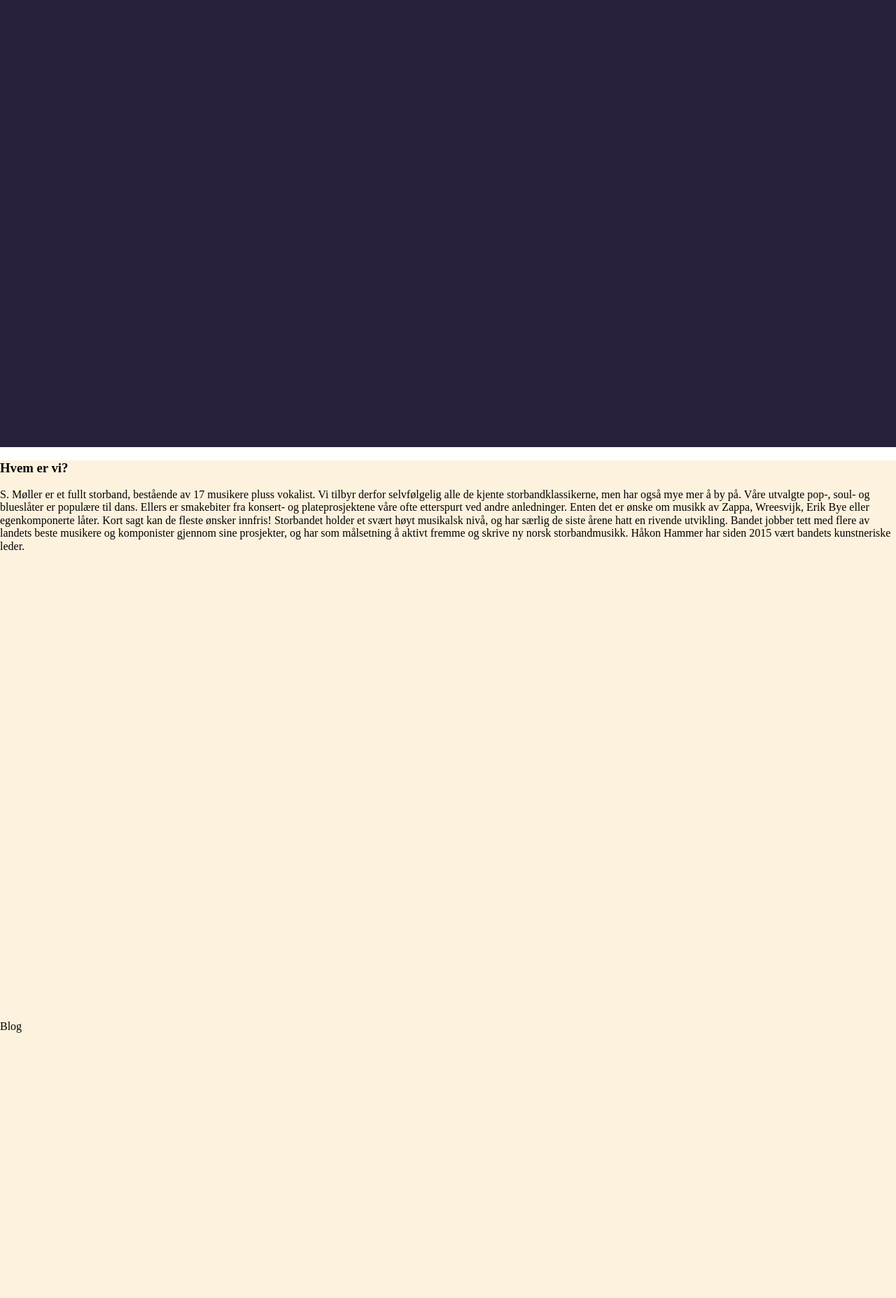
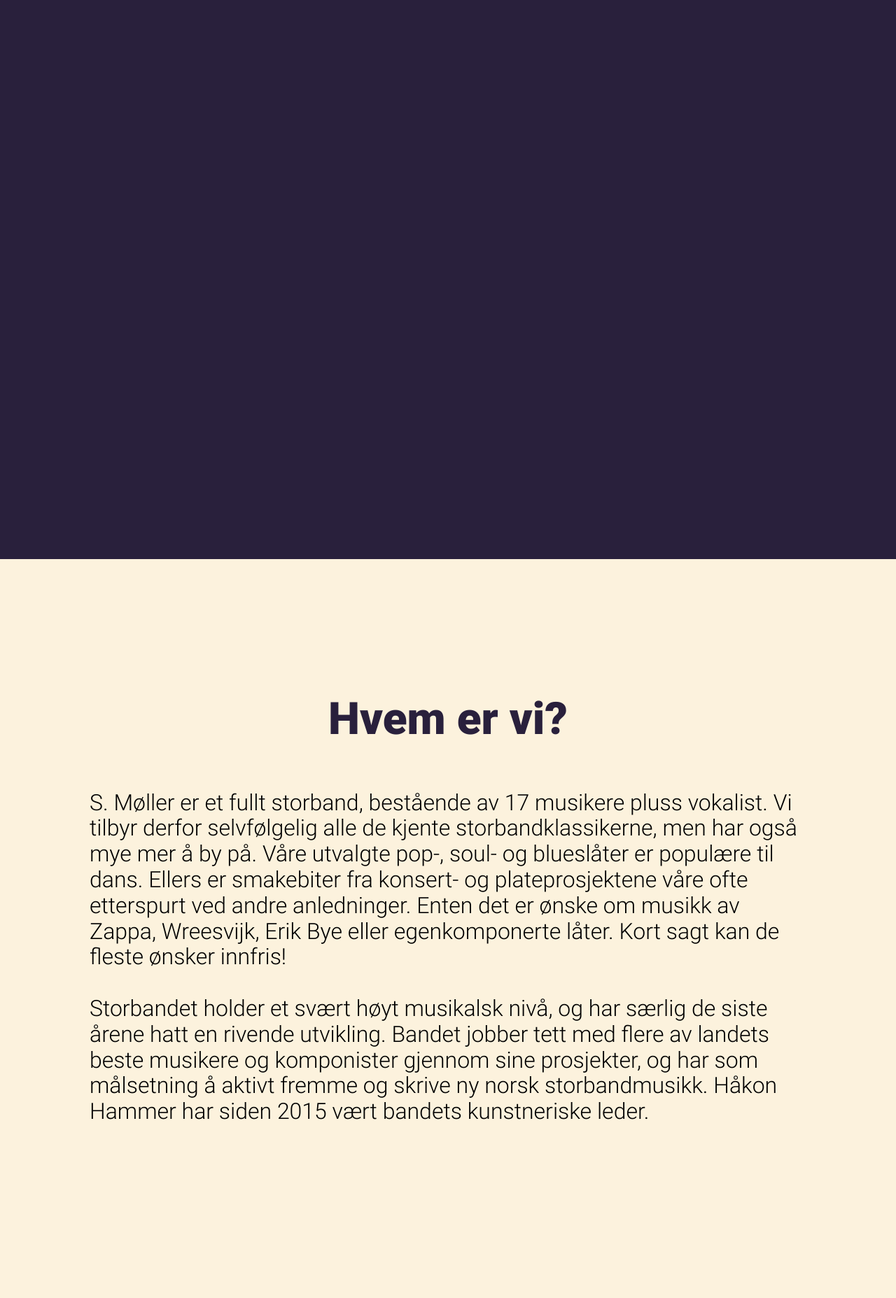
Before and after one commit to henninghalv/smollerweb, a PHP site: page / in a window 1280 px wide. Shown: the part 1761-3616 px from the top of the page at 70% size. Run offline with PHP 8.4, Linux system fonts and the light colour scheme.

Commit message:
Add a cover photo, styled text sections

```diff
--- a/frontend/css/style.css
+++ b/frontend/css/style.css
@@ -1,21 +1,26 @@
 /* Variables */
 
 :root {
-    --main-bg-color: #29203C;
-    --secondary-bg-color: #FCF2DD;
-    --main-button-color: #F8F8F8;
+  --main-bg-color: #29203c;
+  --secondary-bg-color: #fcf2dd;
+  --main-button-color: #f8f8f8;
   --main-text-color: #000000;
   --main-text-font: 'Roboto', sans-serif;
 }
 
 /* General styles, regardless of screen size */
 
+html,
+body {
+  font-family: var(--main-text-font);
+  color: var(--main-text-color);
+}
+
 nav a {
   text-decoration: none;
-    font-family: var(--main-text-font);
-    font-size: 18;
+  color: var(--main-text-color);
+  font-size: 18pt;
   font-weight: bold;
-    color: var(--main-text-color);
 }
 
 nav.non-mobile {
@@ -37,7 +42,6 @@
   padding: 0;
 }
 
-
 section {
   height: 100vh;
 }
@@ -49,6 +53,33 @@
 
 section.secondary {
   background-color: var(--secondary-bg-color);
+}
+
+section.text-section {
+  padding: 10%;
+}
+
+section.image-section {
+  position: relative;
+  height: auto;
+}
+
+section.image-section img {
+  display: block;
+  opacity: 0.3;
+  width: 100%;
+}
+
+section.image-section p {
+  position: absolute;
+  top: 50%;
+  left: 50%;
+  transform: translate(-50%, -50%);
+  color: var(--main-bg-color);
+  width: 100%;
+  text-align: center;
+  font-weight: 900;
+  margin: 0;
 }
 
 .main-logo-container {
@@ -67,11 +98,21 @@
   height: 40vh;
 }
 
-/* Extra small devices (phones, 600px and down) */
+h3 {
+  color: var(--main-bg-color);
+  font-size: 32pt;
+  font-weight: 900;
+  text-align: center;
+}
 
+p {
+  font-size: 14pt;
+  font-weight: 300;
+}
 
 /* Small devices (portrait tablets and large phones, 600px and up) */
-@media only screen and (min-width: 600px) {}
+@media only screen and (min-width: 600px) {
+}
 
 /* Medium devices (landscape tablets, 768px and up) */
 @media only screen and (min-width: 768px) {
@@ -85,7 +126,16 @@
 }
 
 /* Large devices (laptops/desktops, 992px and up) */
-@media only screen and (min-width: 992px) {}
+@media only screen and (min-width: 992px) {
+  h3 {
+    font-size: 48pt;
+  }
+
+  p {
+    font-size: 24pt;
+  }
+}
 
 /* Extra large devices (large laptops and desktops, 1200px and up) */
-@media only screen and (min-width: 1200px) {}
+@media only screen and (min-width: 1200px) {
+}
--- a/frontend/index.html
+++ b/frontend/index.html
@@ -31,10 +31,15 @@
       <img src="assets/smoller_main_logo.png" alt="S. Møller Storband logo">
     </div class="main-logo-container">
   </section>
-  <section class="image-section"></section>
-  <!-- Animation section -->
+  <section class="secondary image-section">
+    <img src="assets/cover1.jpg" alt="S. Møller Storband spiller til dans i Storsalen" srcset="">
+    <p> Storbandmusikk av yppertste kvalitet. <br>
+      Spiller opp til dans på ditt arrangement!
+    </p>
+    <!-- Insert animation here -->
+  </section>
   <section class="primary"></section>
-  <section class="secondary">
+  <section class="secondary text-section">
     <h3>Hvem er vi?</h3>
     <p>
       S. Møller er et fullt storband, bestående av 17 musikere pluss vokalist. Vi tilbyr derfor selvfølgelig alle de
@@ -42,7 +47,7 @@
       dans. Ellers er smakebiter fra konsert- og plateprosjektene våre ofte etterspurt ved andre anledninger. Enten det
       er ønske om musikk av Zappa, Wreesvijk, Erik Bye eller egenkomponerte låter. Kort sagt kan de fleste ønsker
       innfris!
-
+      <br><br>
       Storbandet holder et svært høyt musikalsk nivå, og har særlig de siste årene hatt en rivende utvikling. Bandet
       jobber tett med flere av landets beste musikere og komponister gjennom sine prosjekter, og har som målsetning å
       aktivt fremme og skrive ny norsk storbandmusikk. Håkon Hammer har siden 2015 vært bandets kunstneriske leder.
@@ -58,7 +63,7 @@
   </section> -->
   <!-- Blog posts section -->
   <section class="secondary blog-section">Blog</section>
-  <section class="secondary blog-section">
+  <section class="secondary text-section">
     <h3>Vil du bli med på moroa?</h3>
     <p>For øyeblikket søker vi ny tenorsax på fordi vår alles Henning er for opptatt med å kode nettsiden vår. Vi andre
       er dog en meget hyggelig gjeng.
```
Also changed, not shown: 1 other file. Lines whose indentation alone changed are shown as unchanged.
